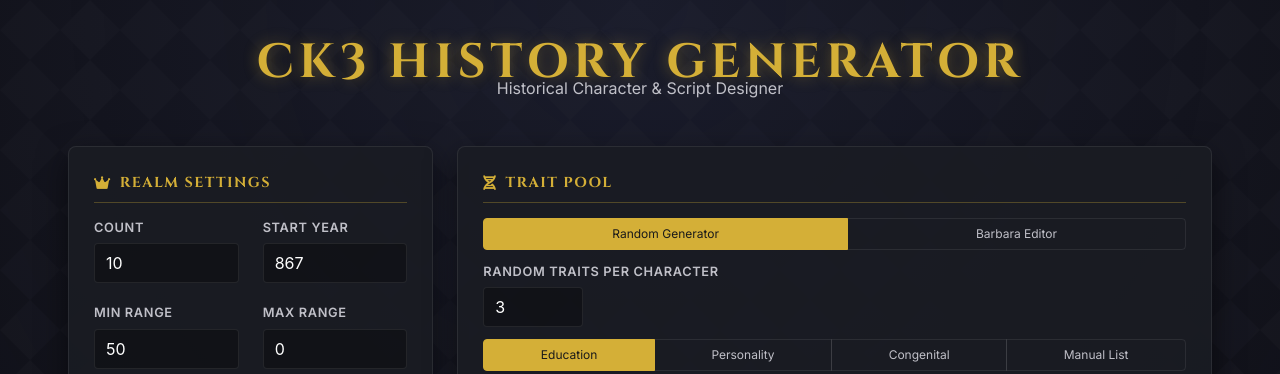
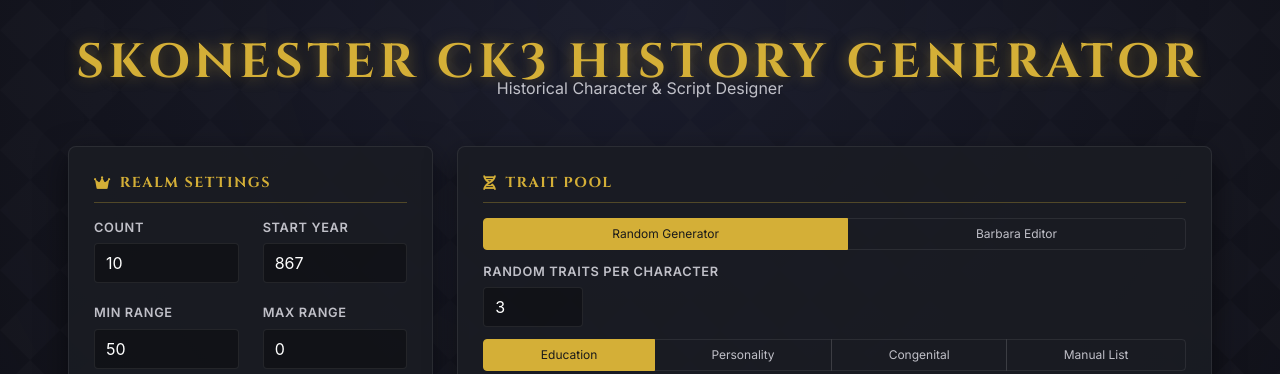
Before and after one commit to skonester/Skonester-Character-Generator-CK3, a plain HTML site: page skone2.html in a window 1280 px wide. Shown: the top 374 px of the page. Drawn offline with nearby package versions, Linux system fonts and the light colour scheme.

Commit message:
Update skone2.html

```diff
--- a/skone2.html
+++ b/skone2.html
@@ -15,7 +15,7 @@
         <div class="container">
 
             <div class="has-text-centered mb-6">
-                <h1 class="title is-1 header-gold mb-2">CK3 History Generator</h1>
+                <h1 class="title is-1 header-gold mb-2">Skonester CK3 History Generator</h1>
                 <p class="subtitle is-6" style="color: var(--ck3-text-dim);">Historical Character & Script Designer</p>
             </div>
 
```
